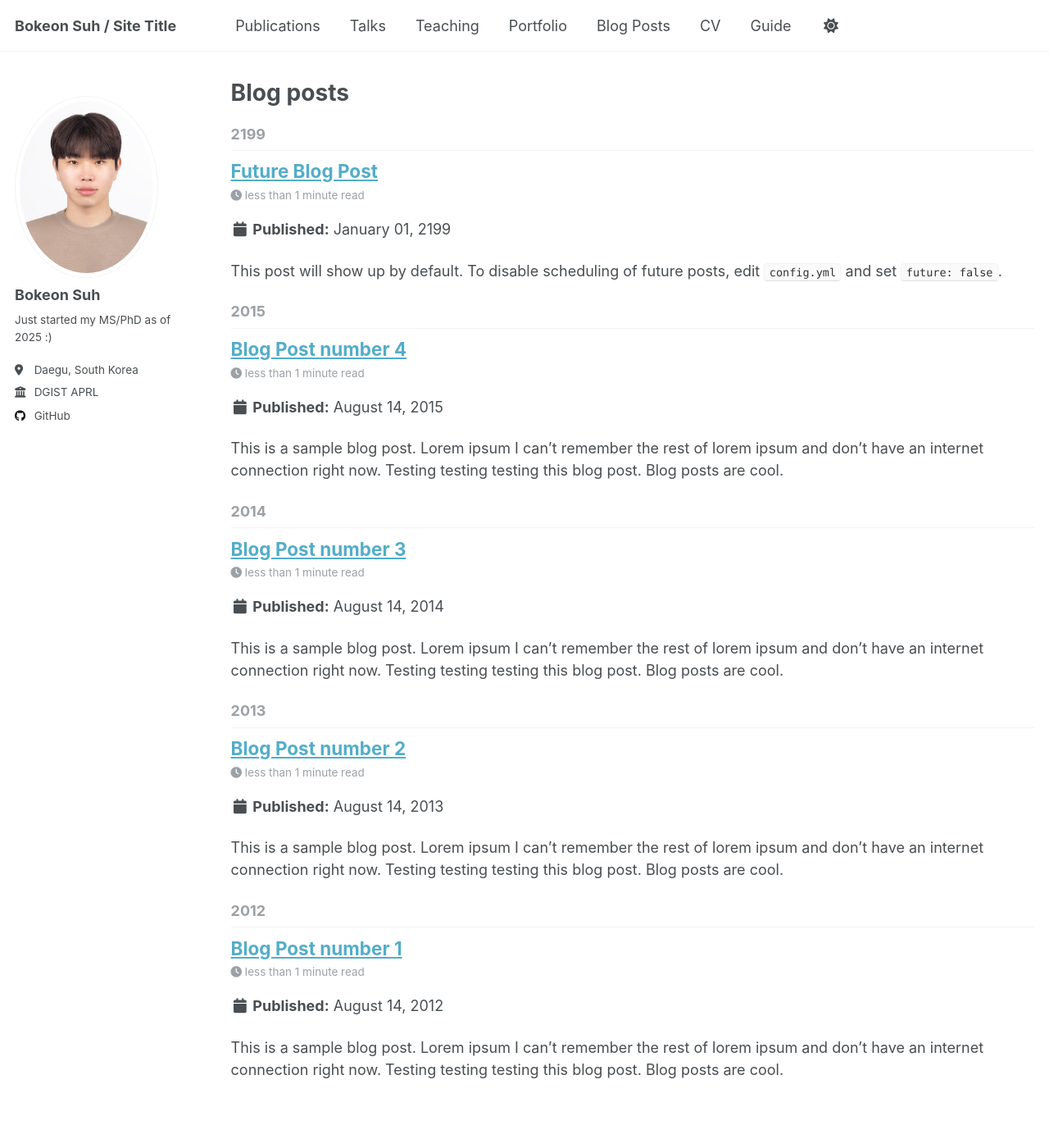
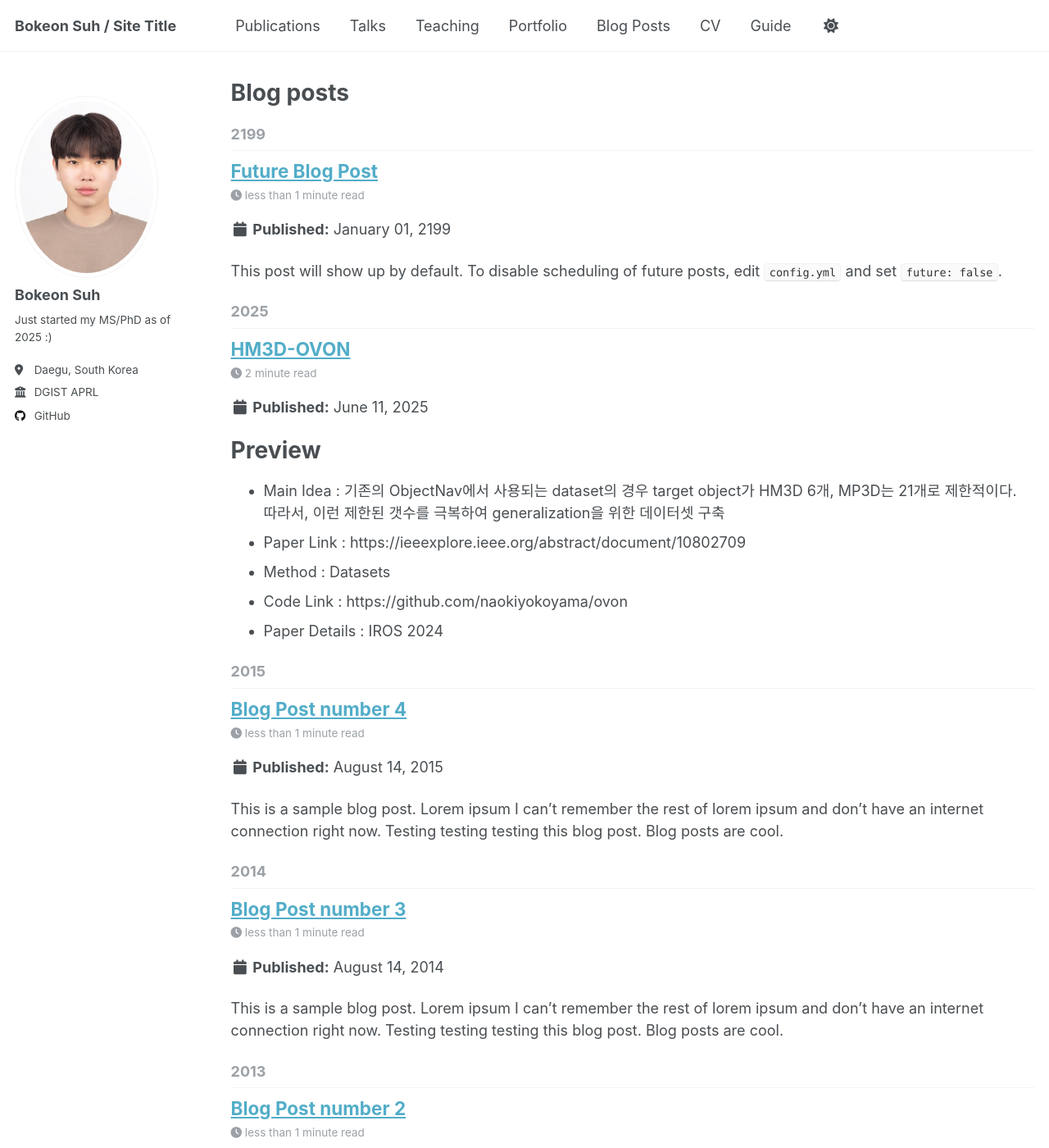
Before and after one commit to bksuh/bksuh.github.io, a Jekyll site: the page built from _pages/year-archive.html, in a window 1280 px wide and 1400 px high. Shown: the whole window at 82% size. Built offline with Jekyll 4.4.1, drawn with Linux system fonts in a browser that asks for light colours; part of the change alters nothing that is shown.

Commit message:
Update 2012-08-14-blog-post-1.md

```diff
--- a/_posts/2012-08-14-blog-post-1.md
+++ b/_posts/2012-08-14-blog-post-1.md
@@ -1,6 +1,6 @@
 ---
-title: 'Blog Post number 1'
-date: 2012-08-14
+title: 'HM3D-OVON'
+date: 2025-06-11
 permalink: /posts/2012/08/blog-post-1/
 tags:
   - cool posts
@@ -8,13 +8,58 @@ tags:
   - category2
 ---
 
-This is a sample blog post. Lorem ipsum I can't remember the rest of lorem ipsum and don't have an internet connection right now. Testing testing testing this blog post. Blog posts are cool.
+#  Preview
+- Main Idea : 기존의 ObjectNav에서 사용되는 dataset의 경우 target object가 HM3D 6개, MP3D는 21개로 제한적이다. 따라서, 이런 제한된 갯수를 극복하여 generalization을 위한 데이터셋 구축
+- Paper Link : https://ieeexplore.ieee.org/abstract/document/10802709
+- Method : Datasets
+- Code Link : https://github.com/naokiyokoyama/ovon
+- Paper Details : IROS 2024
 
-Headings are cool
-======
+# Detail
+### Abstract
 
-You can have many headings
-======
+- HM3D-OVON encourages progress towards learning visuo-semantic navigation for any object specified by text in an open vocabulary manner
 
-Aren't headings cool?
-------
+### Introduction
+HM3DSem dataset을 활용하여, Open vocab으로 확장 -> ObjectNav agent들의 open-vocab에서의 generalization 능력을 평가하기 위함. 세가지( VAL SEEN, VAL SEEN SYNONYMS, VAL UNSEEN)으로 분류됨
+- VAL SEEN - 기존과 동일한 문제로 training에서도 사용된 label을 사용하여 val 구성]
+- VAL SEEN SYNONYMS - 위와 동일하지만 동의어를 target object로 선정 ( ex :  training에서는 couch -> val에서는 sofa)
+- VAL UNSEEN - training에서도 unseen 그리고 의미론적으로도 유사하지 않은 object를 target화
+
+### Related Works
+현재 있는 벤치마크들의 문제를 기술
+- 1. benchmarks may rely on a limited, fixed set of goal object categories for both training and evaluation
+- 2. Benchmarks may exclusively utilize synthetically geneerated scenes, rather than scasn of real-world enviornments
+![image](https://github.com/user-attachments/assets/90c0a6a8-052e-40c0-a560-9732bf2cf44c)
+
+### THE HM3D-OVON Benchmark
+Fine-tuned varient BERT모델을 사용 -> SentenceBERT, designed to gauge the semantic similarity between texts by comparing their embeddings' cosine simliarity (이 결과에 따라서 val seen synonyms or val unseen)으로 분류
+![image](https://github.com/user-attachments/assets/58b28386-c335-4a96-a762-6fc42f9fdb0c)
+
+### Behavioral Cloning
+- Employs supervised learning on a dataset of observation-action pairs from expert demonstrations to train policies.
+- observation과 action pair를 통해서 모델로 하여금 비슷한 action을 모방하도록 유도함.
+- 문제점은 사람이 직접 해당 pair를 얻는것은 limited in diversity and are expensive to collect 한 문제가 있다.
+- SPOC[15] 에서는 obstacle-free trajectory방법이 더 좋은 결과를 얻었다고 기술, 반면에 [28] 에서는 frontier-baseed exploration이 더 좋은 결과로 직결된다고 기술되어 있음 -> 이에 본 논문에서 두가지 방법을 다 사용하여 어느것이 정말 더 좋은 결과로 유도되는지 확인하고자함.
+
+### DAgger
+- BC와 유사하지만, covariate shift를 해결하기 위한 방법
+- 이해하는데 좋은 영상 링크 (https://www.youtube.com/watch?v=gffZio5UmQc)
+
+### Naive RL
+![image](https://github.com/user-attachments/assets/66a0aa78-630a-4918-bd4a-9c978d65d960)
+delta dtg = dt - dt-1로 dt는 현재 로봇의 위치에서 목적 target까지의 거리를 말함.
+따라서 점점 멀어진다면 delta는 양수, 반대로 점점 가까워진다면 delta는 음수
+결국 RL에서는 음수화하여 보상으로 이용할 수 있다. otherwise에 있는 -0.1은 시간지연 penalty로 agent로 하여금 더 빠르게 목적지에 도달하도록 유도함.
+
+### Results
+- Transformer가 RNN보다 유리함
+- Frontier exploration이 shortest path보다 유리함
+- DAgger학습이 Behavioral cloning보다 유리함
+
+# Insight
+![image](https://github.com/user-attachments/assets/410b9634-f697-40c3-a72c-dbbffbbb6d85)
+- VAL UNSEEN으로 갈 수록 timout 발생이 늘어남 -> primarily due to ignoring the goal object
+- Moved awayu from goal object도 늘어남 -> agent struggles to generalize and correctly navigate to and call STOP when seeing a goal object that is too semantically different from the goal categories
+
+- 가장 많은 경우는 (1) stopping at the worng object (2)
```
